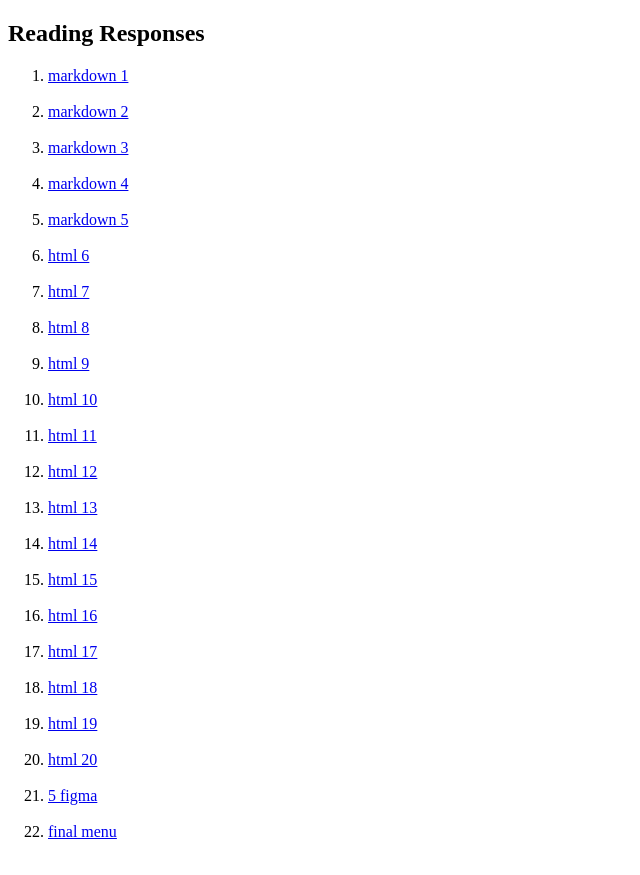
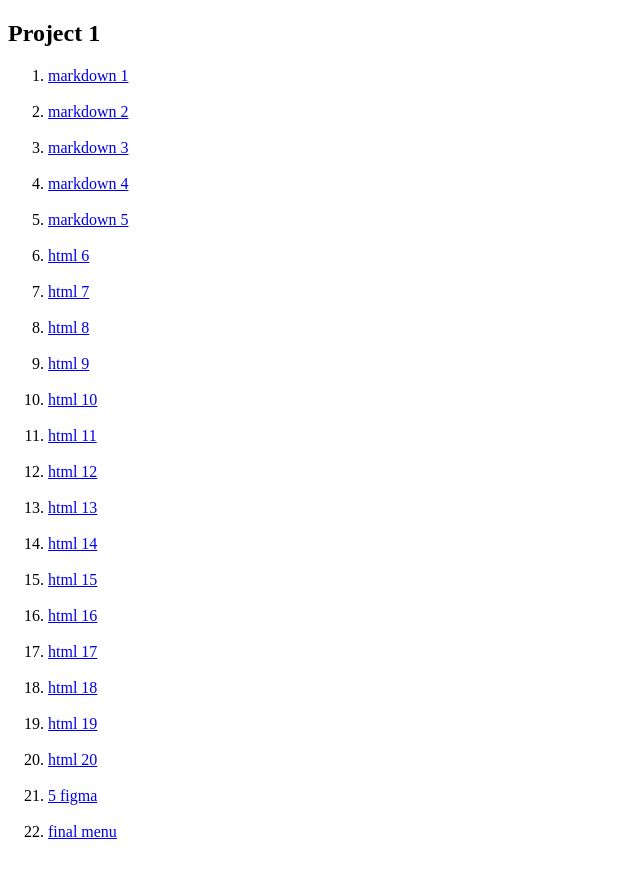
Before and after one commit to jlee-s/2026-fall-washu-vps, a plain HTML site: page project 1/project1page.html in a window 1280 px wide. Shown: the whole page, without its empty margins (0-640 px from the left). Drawn offline with Linux system fonts and the light colour scheme.

Commit message:
naming error

```diff
--- a/project 1/project1page.html
+++ b/project 1/project1page.html
@@ -1,6 +1,6 @@
 <!DOCTYPE html>
 <html lang="en">
-<h2>Reading Responses</h2>
+<h2>Project 1</h2>
 <ol>
 <li><a href="01.md">markdown 1</a></li><br>
 <li><a href="02.md">markdown 2</a></li><br>
```
